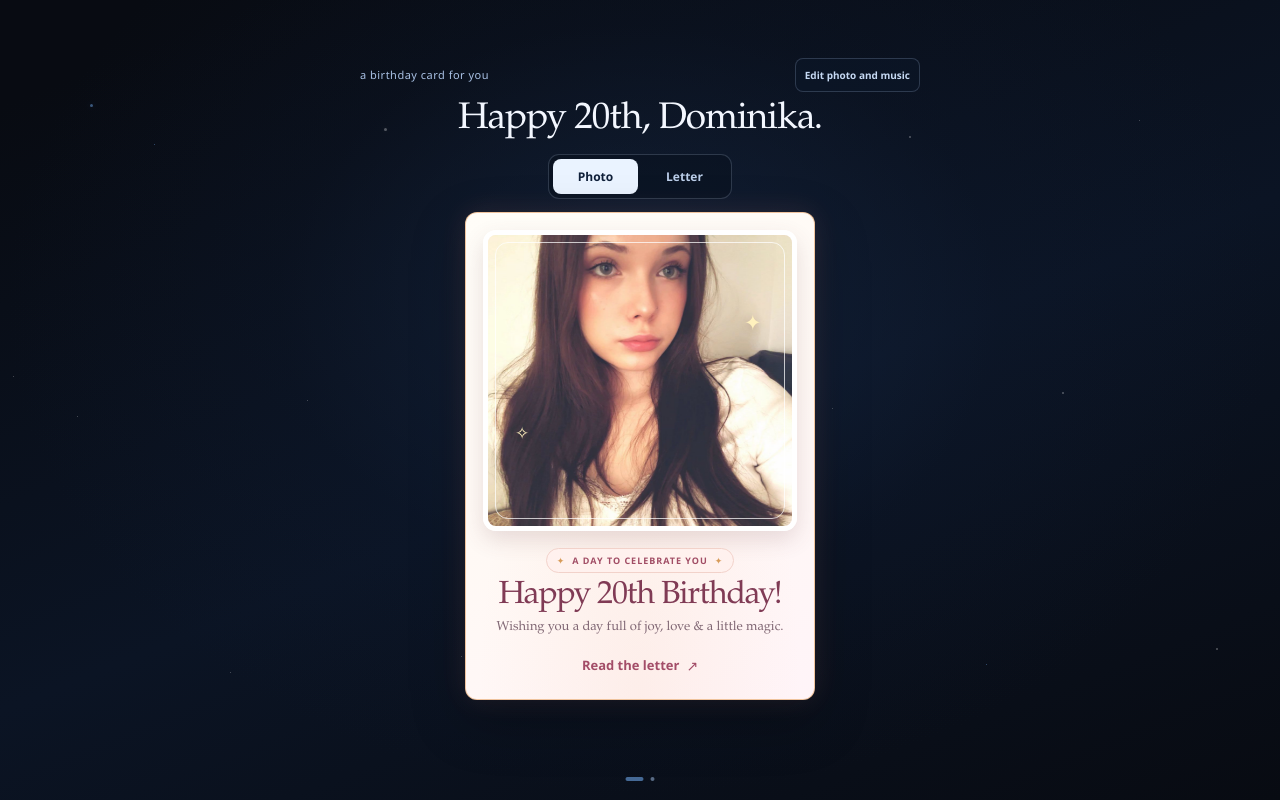
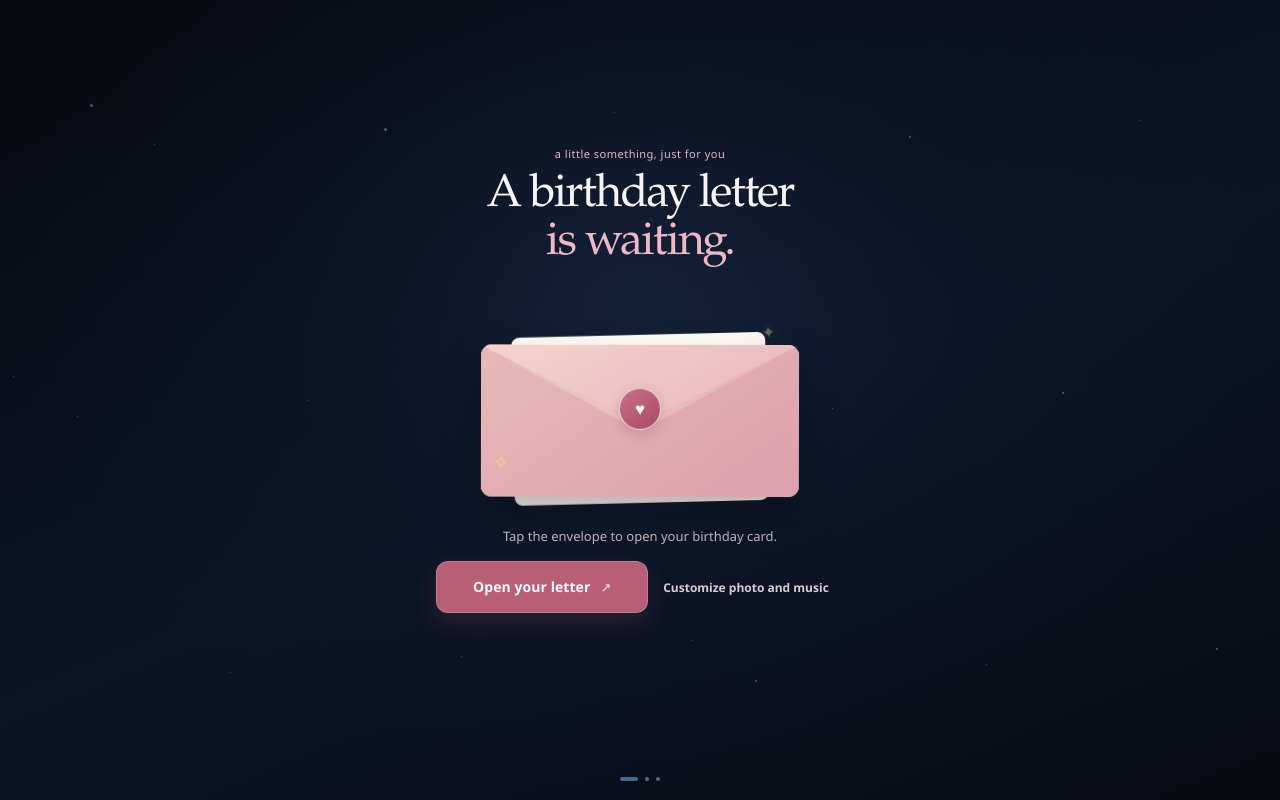
Before and after one commit to kdongman/dominika-birthday, a React (Vite) app: page / in a window 1280 px wide. Built offline with nearby package versions, Linux system fonts and the light colour scheme.

Commit message:
Open birthday card from a sealed letter

```diff
--- a/src/App.css
+++ b/src/App.css
@@ -113,6 +113,55 @@ button:focus-visible {
 
 .surprise-content { transform: translateY(-5px); }
 
+.surprise-content > .eyebrow { margin-bottom: 12px; color: #e7b5c4; }
+.gift-heading { margin: 0; color: #f7f4f5; font-size: clamp(34px, 8vw, 46px); line-height: 1.04; letter-spacing: -.04em; }
+.gift-heading span { color: #f0b7c4; }
+
+.gift-envelope {
+  position: relative;
+  display: block;
+  width: min(78vw, 318px);
+  height: 236px;
+  margin: 13px auto 0;
+  padding: 0;
+  overflow: visible;
+  border: 0;
+  border-radius: 14px;
+  background: transparent;
+  cursor: pointer;
+  perspective: 900px;
+  touch-action: manipulation;
+  -webkit-tap-highlight-color: transparent;
+  animation: giftFloat 3.2s ease-in-out infinite;
+}
+
+.gift-envelope:focus-visible { outline: 2px solid rgba(240, 183, 196, .9); outline-offset: 4px; }
+.gift-envelope:hover { filter: drop-shadow(0 12px 25px rgba(211, 123, 151, .22)); }
+.gift-envelope:disabled { cursor: default; }
+.gift-envelope__body { position: absolute; z-index: 2; inset: 66px 0 18px; overflow: visible; border-radius: 11px; background: linear-gradient(145deg, #efd0c7 0%, #dfa9b2 100%); box-shadow: 0 21px 42px rgba(0, 0, 0, .28), inset 0 1px 0 rgba(255, 255, 255, .65); transition: transform .55s cubic-bezier(.2, .75, .25, 1), box-shadow .55s ease; }
+.gift-envelope__letter { position: absolute; z-index: 1; left: 10%; bottom: 26px; display: flex; width: 80%; height: 168px; flex-direction: column; align-items: center; justify-content: center; gap: 8px; color: #835460; border: 1px solid rgba(255, 255, 255, .9); border-radius: 8px; background: linear-gradient(160deg, #fffdf8, #fff4ef); box-shadow: 0 7px 19px rgba(61, 32, 45, .15); transform: translateY(14px) rotate(-1.4deg); transition: transform .7s cubic-bezier(.18, .78, .2, 1); }
+.gift-envelope__letter-to { color: #a66d78; font-family: var(--serif); font-size: 13px; font-style: italic; }
+.gift-envelope__letter-title { color: #885161; font-family: var(--serif); font-size: 21px; line-height: 1.02; }
+.gift-envelope__letter-heart { color: #c66d80; font-size: 17px; }
+.gift-envelope__fold { position: absolute; inset: 0; border-radius: inherit; }
+.gift-envelope__fold--left { z-index: 1; background: linear-gradient(145deg, #efc5bf, #eabbb8); clip-path: polygon(0 0, 52% 54%, 0 100%); }
+.gift-envelope__fold--right { z-index: 1; background: linear-gradient(215deg, #e7b4b7, #efc3bb); clip-path: polygon(100% 0, 48% 54%, 100% 100%); }
+.gift-envelope__pocket { position: absolute; z-index: 2; inset: 0; border-radius: inherit; background: linear-gradient(145deg, #e8b8b7, #dca0ad); clip-path: polygon(0 0, 50% 57%, 100% 0, 100% 100%, 0 100%); }
+.gift-envelope__flap { position: absolute; z-index: 3; inset: 0 0 auto; height: 72%; border-radius: 10px 10px 0 0; background: linear-gradient(150deg, #f4d4c9, #eabac0 72%); clip-path: polygon(0 0, 100% 0, 50% 72%); transform: rotateX(0); transform-origin: 50% 0; backface-visibility: hidden; transition: transform .52s cubic-bezier(.2, .72, .25, 1); }
+.gift-envelope__seal { position: absolute; z-index: 4; top: 42%; left: 50%; display: grid; width: 42px; height: 42px; place-items: center; color: #fff6ef; border: 1px solid rgba(255, 255, 255, .68); border-radius: 50%; background: linear-gradient(145deg, #c96f83, #a94c68); box-shadow: 0 4px 12px rgba(125, 56, 76, .25); font-size: 17px; transform: translate(-50%, -50%); transition: opacity .22s ease, transform .32s ease; }
+.gift-envelope__spark { position: absolute; z-index: 4; color: #f8d990; text-shadow: 0 0 14px rgba(248, 217, 144, .45); pointer-events: none; animation: giftSparkle 2.8s ease-in-out infinite; }
+.gift-envelope__spark--one { top: 39px; right: 7%; font-size: 20px; }
+.gift-envelope__spark--two { bottom: 42px; left: 4%; font-size: 17px; animation-delay: -1.3s; }
+.scene--opening .gift-envelope { animation: none; }
+.scene--opening .gift-envelope__letter { transform: translateY(-126px) rotate(-2.5deg); }
+.scene--opening .gift-envelope__flap { transform: rotateX(180deg); }
+.scene--opening .gift-envelope__seal { opacity: 0; transform: translate(-50%, -65%) scale(.55); }
+.scene--opening .gift-envelope__body { transform: translateY(5px) scale(.99); box-shadow: 0 27px 52px rgba(0, 0, 0, .32); }
+.arrival-copy { margin: 9px 0 0; color: rgba(235, 223, 229, .82); font-size: 13px; line-height: 1.45; }
+.surprise-content > .primary-button { margin-top: 15px; background: #b85f76; box-shadow: 0 9px 25px rgba(157, 72, 100, .25); }
+.surprise-content > .primary-button:hover { background: #a64f67; box-shadow: 0 12px 28px rgba(157, 72, 100, .34); }
+.surprise-content > .editor-trigger { color: #dcc9d4; }
+
 .eyebrow {
   margin: 0 0 15px;
   color: #a9c1e4;
@@ -124,22 +173,6 @@ button:focus-visible {
 
 h1, h2 { font-family: var(--serif); font-weight: 500; }
 
-.cover-card {
-  display: flex;
-  flex-direction: column;
-  width: var(--birthday-card-width);
-  height: var(--birthday-card-height);
-  margin: 0 auto;
-  padding: 13px 13px 17px;
-  color: #10203a;
-  border: 1px solid rgba(255, 255, 255, .7);
-  border-radius: 11px;
-  background: #f7faff;
-  box-shadow: 0 24px 64px rgba(0, 0, 0, .31), 0 0 28px rgba(59, 130, 246, .1);
-  transform: rotate(-1.2deg);
-}
-
-.cover-card__art,
 .photo-side__art {
   position: relative;
   display: grid;
@@ -150,13 +183,6 @@ h1, h2 { font-family: var(--serif); font-weight: 500; }
     linear-gradient(145deg, #eaf3ff, #dbeaff 80%);
 }
 
-.cover-card__art {
-  flex: 1 1 auto;
-  min-height: 0;
-  border-radius: 7px;
-}
-
-.cover-card__art::after,
 .photo-side__art::after {
   position: absolute;
   inset: 7px;
@@ -166,15 +192,7 @@ h1, h2 { font-family: var(--serif); font-weight: 500; }
   pointer-events: none;
 }
 
-.cover-card__art .tiny-cake-friend {
-  width: 218px;
-  height: 193px;
-  filter: drop-shadow(0 7px 15px rgba(31, 81, 145, .16));
-}
-
-.cover-card__copy { flex: 0 0 auto; padding: 15px 9px 0; }
 .card-photo { display: block; width: 100%; height: 100%; object-fit: cover; object-position: center; }
-.cover-card__copy p,
 .card-recipient {
   margin: 0 0 6px;
   color: #54719a;
@@ -183,16 +201,6 @@ h1, h2 { font-family: var(--serif); font-weight: 500; }
   letter-spacing: .08em;
   text-transform: uppercase;
 }
-
-.cover-card__copy h1 {
-  margin: 0;
-  color: #132849;
-  font-size: clamp(25px, 6.2vw, 30px);
-  line-height: 1.05;
-  letter-spacing: -.025em;
-}
-
-.arrival-copy { margin: 21px 0 0; color: rgba(225, 235, 250, .79); font-size: 14px; line-height: 1.45; }
 
 .editor-trigger {
   display: inline-flex;
@@ -688,6 +696,16 @@ h1, h2 { font-family: var(--serif); font-weight: 500; }
   100% { opacity: 1; transform: scale(1) rotate(0); }
 }
 
+@keyframes giftFloat {
+  0%, 100% { transform: translateY(0) rotate(-.35deg); }
+  50% { transform: translateY(-5px) rotate(.35deg); }
+}
+
+@keyframes giftSparkle {
+  0%, 100% { opacity: .38; transform: scale(.82) rotate(-8deg); }
+  50% { opacity: 1; transform: scale(1.12) rotate(8deg); }
+}
+
 @keyframes posterFlameDance {
   from { transform: rotate(-2.5deg) scale(.94, 1.04); }
   to { transform: rotate(2.5deg) scale(1.04, .96); }
@@ -709,8 +727,10 @@ h1, h2 { font-family: var(--serif); font-weight: 500; }
   .scene--birthday { padding: 0; }
   .scene--message { padding-top: max(24px, env(safe-area-inset-top)); padding-bottom: max(65px, env(safe-area-inset-bottom)); }
   .message-content { padding-bottom: 10px; }
-  .cover-card__art .tiny-cake-friend { width: 202px; height: 180px; }
-  .arrival-copy { max-width: 300px; margin: 18px auto 0; }
+  .gift-envelope { width: min(78vw, 300px); height: 222px; }
+  .gift-envelope__body { inset: 62px 0 17px; }
+  .gift-envelope__letter { bottom: 24px; height: 158px; }
+  .arrival-copy { max-width: 300px; margin: 8px auto 0; }
   .photo-side { padding: 15px; }
   .photo-side__art .tiny-cake-friend { width: 204px; height: 184px; }
   .letter-side { padding: 34px 25px 23px; }
@@ -740,10 +760,10 @@ h1, h2 { font-family: var(--serif); font-weight: 500; }
   .scene { padding-top: max(20px, env(safe-area-inset-top)); padding-bottom: max(52px, env(safe-area-inset-bottom)); }
   .scene--surprise { place-items: start center; overflow-y: auto; }
   .surprise-content { margin-block: auto; padding-bottom: 12px; }
-  .cover-card { padding: 11px 11px 14px; }
-  .cover-card__art .tiny-cake-friend { width: 178px; height: 158px; }
-  .cover-card__copy { padding-top: 11px; }
-  .arrival-copy { margin-top: 13px; }
+  .gift-envelope { height: 202px; margin-top: 8px; }
+  .gift-envelope__body { inset: 56px 0 15px; }
+  .gift-envelope__letter { bottom: 21px; height: 145px; }
+  .arrival-copy { margin-top: 6px; }
   .surprise-content .primary-button { margin-top: 16px; }
   .scene--message { padding-top: 18px; padding-bottom: 56px; }
   .reader-heading { margin-bottom: 9px; }
--- a/src/App.tsx
+++ b/src/App.tsx
@@ -278,8 +278,9 @@ function CakeScene({
 }
 
 function App() {
-  const [scene, setScene] = useState<Scene>('message')
+  const [scene, setScene] = useState<Scene>('surprise')
   const [exiting, setExiting] = useState(false)
+  const [giftOpening, setGiftOpening] = useState(false)
   const [cardSide, setCardSide] = useState<CardSide>('photo')
   const [extinguished, setExtinguished] = useState(false)
   const [wishVisible, setWishVisible] = useState(false)
@@ -304,9 +305,10 @@ function App() {
   const musicInputRef = useRef<HTMLInputElement>(null)
   const audioRef = useRef<HTMLAudioElement>(null)
   const draftAudioRef = useRef<HTMLAudioElement>(null)
-  const currentSceneRef = useRef<Scene>('message')
+  const currentSceneRef = useRef<Scene>('surprise')
   const hasBlownOutRef = useRef(false)
   const transitionTimer = useRef<ReturnType<typeof setTimeout> | null>(null)
+  const giftOpenTimer = useRef<ReturnType<typeof setTimeout> | null>(null)
   const wishTimer = useRef<ReturnType<typeof setTimeout> | null>(null)
   const continueTimer = useRef<ReturnType<typeof setTimeout> | null>(null)
   const photoUrl = useObjectUrl(photoFile)
@@ -325,6 +327,10 @@ function App() {
       sceneHeadingRef.current?.focus({ preventScroll: true })
     }
   }, [scene])
+
+  useEffect(() => {
+    if (scene === 'message' && giftOpening) setGiftOpening(false)
+  }, [scene, giftOpening])
 
   useEffect(() => {
     const dialog = editorDialogRef.current
@@ -352,6 +358,7 @@ function App() {
 
   useEffect(() => () => {
     if (transitionTimer.current) clearTimeout(transitionTimer.current)
+    if (giftOpenTimer.current) clearTimeout(giftOpenTimer.current)
     if (wishTimer.current) clearTimeout(wishTimer.current)
     if (continueTimer.current) clearTimeout(continueTimer.current)
   }, [])
@@ -476,47 +483,54 @@ function App() {
   }
 
   const openCard = () => {
+    if (giftOpening || exiting) return
     if (musicMode === 'file' && musicUrl && audioRef.current) {
       audioRef.current.currentTime = 0
       audioRef.current.play().catch(() => {
         setPlaybackHint('브라우저가 자동 재생을 막았어요. 아래 재생 버튼을 눌러 주세요.')
       })
     }
-    setCardSide('letter')
-    moveTo('message')
+    setCardSide('photo')
+    setGiftOpening(true)
+    giftOpenTimer.current = setTimeout(() => moveTo('message'), 580)
   }
 
   return (
     <main className="experience">
       <StarField />
       <section
-        className={`scene scene--${scene}${exiting ? ' scene--exit' : ''}${hasMusic ? ' scene--with-music' : ''}`}
+        className={`scene scene--${scene}${exiting ? ' scene--exit' : ''}${giftOpening ? ' scene--opening' : ''}${hasMusic ? ' scene--with-music' : ''}`}
         aria-label={scene === 'surprise' ? 'Birthday card arrival' : scene === 'birthday' ? 'Birthday wish' : 'Birthday card'}
       >
         {scene === 'surprise' && (
           <div className="surprise-content">
-            <p className="eyebrow">a little birthday surprise</p>
-            <div
-              className="cover-card"
-              role="group"
-              aria-label="Birthday card photo for Dominika"
+            <p className="eyebrow">a little something, just for you</p>
+            <h1 className="gift-heading" ref={sceneHeadingRef} tabIndex={-1}>A birthday letter<br /><span>is waiting.</span></h1>
+            <button
+              className={`gift-envelope${giftOpening ? ' gift-envelope--opening' : ''}`}
+              type="button"
+              onClick={openCard}
+              disabled={giftOpening || exiting}
+              aria-label="Open Dominika's birthday letter"
             >
-              <div className="cover-card__art">
-                <img
-                  className="card-photo"
-                  src={displayPhotoUrl}
-                  alt="Dominika in her birthday portrait"
-                  style={{ objectPosition: `${photoPosition.x}% ${photoPosition.y}%` }}
-                />
-              </div>
-              <div className="cover-card__copy">
-                <p>made for Dominika</p>
-                <h1 ref={sceneHeadingRef} tabIndex={-1}>Happy 20th Birthday!</h1>
-              </div>
-            </div>
-            <p className="arrival-copy">Hey Dominika, there's a little letter waiting inside.</p>
-            <button className="primary-button" onClick={openCard}>
-              Open your card <span aria-hidden="true">✦</span>
+              <span className="gift-envelope__spark gift-envelope__spark--one" aria-hidden="true">✦</span>
+              <span className="gift-envelope__spark gift-envelope__spark--two" aria-hidden="true">✧</span>
+              <span className="gift-envelope__letter" aria-hidden="true">
+                <span className="gift-envelope__letter-to">For Dominika</span>
+                <span className="gift-envelope__letter-title">A little birthday<br />surprise inside</span>
+                <span className="gift-envelope__letter-heart">♥</span>
+              </span>
+              <span className="gift-envelope__body" aria-hidden="true">
+                <span className="gift-envelope__fold gift-envelope__fold--left" />
+                <span className="gift-envelope__fold gift-envelope__fold--right" />
+                <span className="gift-envelope__pocket" />
+                <span className="gift-envelope__flap" />
+                <span className="gift-envelope__seal">♥</span>
+              </span>
+            </button>
+            <p className="arrival-copy">Tap the envelope to open your birthday card.</p>
+            <button className="primary-button" type="button" onClick={openCard} disabled={giftOpening || exiting}>
+              Open your letter <span aria-hidden="true">↗</span>
             </button>
             <button className="editor-trigger" type="button" onClick={openEditor}>
               Customize photo and music
@@ -632,7 +646,7 @@ function App() {
         )}
       </section>
       <div className={`scene-progress scene-progress--${scene}`} aria-hidden="true">
-        {(['message', 'birthday'] as Scene[]).map((item) => (
+        {(['surprise', 'message', 'birthday'] as Scene[]).map((item) => (
           <span key={item} className={scene === item ? 'is-active' : ''} />
         ))}
       </div>
```
